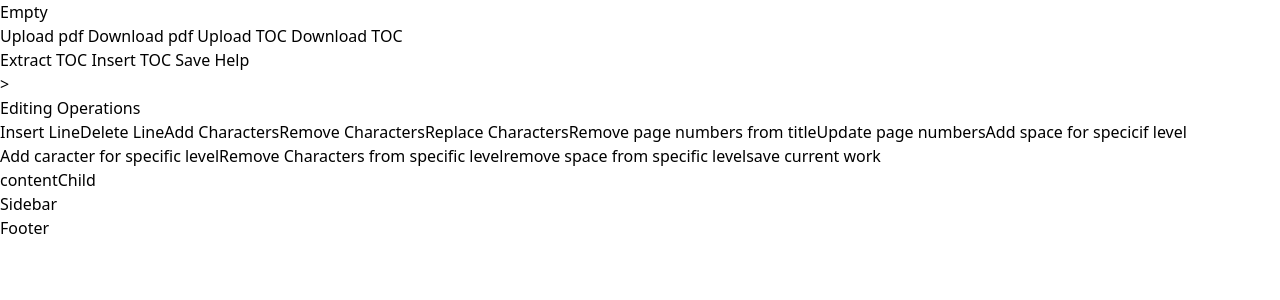
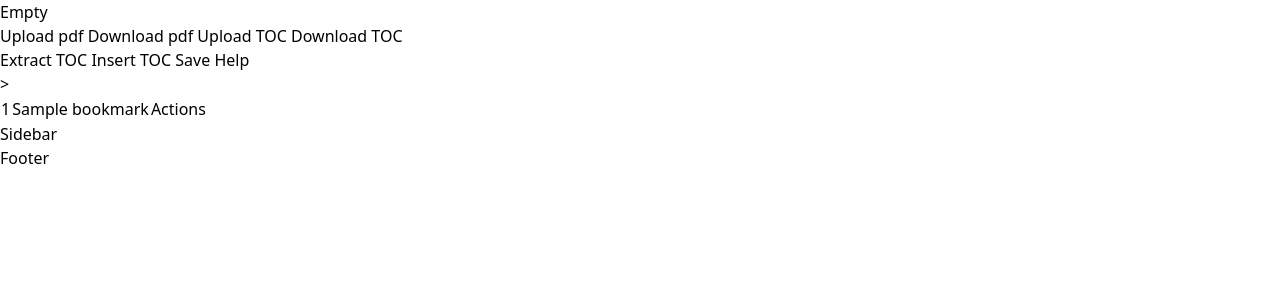
Before and after one commit to akester/csci-441, a Laravel app: page /editor/1 in a window 1280 px wide. Shown: the part 132-432 px from the top of the page. Run offline with Laravel 8, Linux system fonts and the light colour scheme; a user stored in the database is signed in; tables that the repository leaves empty hold one stand-in row (values such as "Sample post"); style sheets or scripts are compiled from the project's sources.

Commit message:
Add editor page

```diff
--- a/resources/js/app.js
+++ b/resources/js/app.js
@@ -5,4 +5,4 @@ import Editor from './components/Editor.vue';
 
 createApp({
     components: { Editor }
-}).mount('#app')
+}).mount('#content')
--- a/resources/js/components/Editor.vue
+++ b/resources/js/components/Editor.vue
@@ -1,25 +1,31 @@
 <template>
-    <!--Left side, below Empty - holds the editing buttons-->
-    <div id="editing">
-        <div id="editingTitle">Editing Operations</div>
-        <button class="button-14" role="button">Insert Line</button>
-        <button class="button-14" role="button">Delete Line</button>
-        <button class="button-14" role="button">Add Characters</button>
-        <button class="button-14" role="button">Remove Characters</button>
-        <button class="button-14" role="button">Replace Characters</button>
-        <button class="button-14" role="button">Remove page numbers from title</button>
-        <button class="button-14" role="button">Update page numbers</button>
-        <button class="button-14" role="button">Add space for specicif level</button>
-        <button class="button-14" role="button">Add caracter for specific level</button>
-        <button class="button-14" role="button">Remove Characters from specific level</button>
-        <button class="button-14" role="button">remove space from specific level</button>
-        <button class="button-14" role="button">save current work</button>
-    </div>
-
     <!--Center, below Control - hold the contents -->
-    <div id="content">
-        <div id="contentChild">contentChild
-
+    <div id="editor">
+        <div id="contentChild">
+            <table id="editor-table">
+                <tr v-for="bookmark in bookmarks" :key="bookmark.id">
+                    <td>{{ bookmark.level }}</td>
+                    <td>{{ bookmark.title }}</td>
+                    <td>Actions</td>
+                </tr>
+            </table>
         </div>
     </div>
 </template>
+
+<script>
+    export default {
+        data() {
+            return {
+                metadata: null,
+                bookmarks: null,
+            }
+        },
+
+        mounted() {
+            // This loads off an object set on the page from Laravel
+            this.metadata = metadata;
+            this.bookmarks = this.metadata.bookmarks;
+        }
+    }
+</script>
--- a/resources/views/editor.blade.php
+++ b/resources/views/editor.blade.php
@@ -1,5 +1,5 @@
 <x-app-layout>
-    <div id="app">
+    <div id="content">
         <editor></editor>
     </div>
 
```
Also changed, not shown: resources/sass/app.scss (+12 -0 lines).
